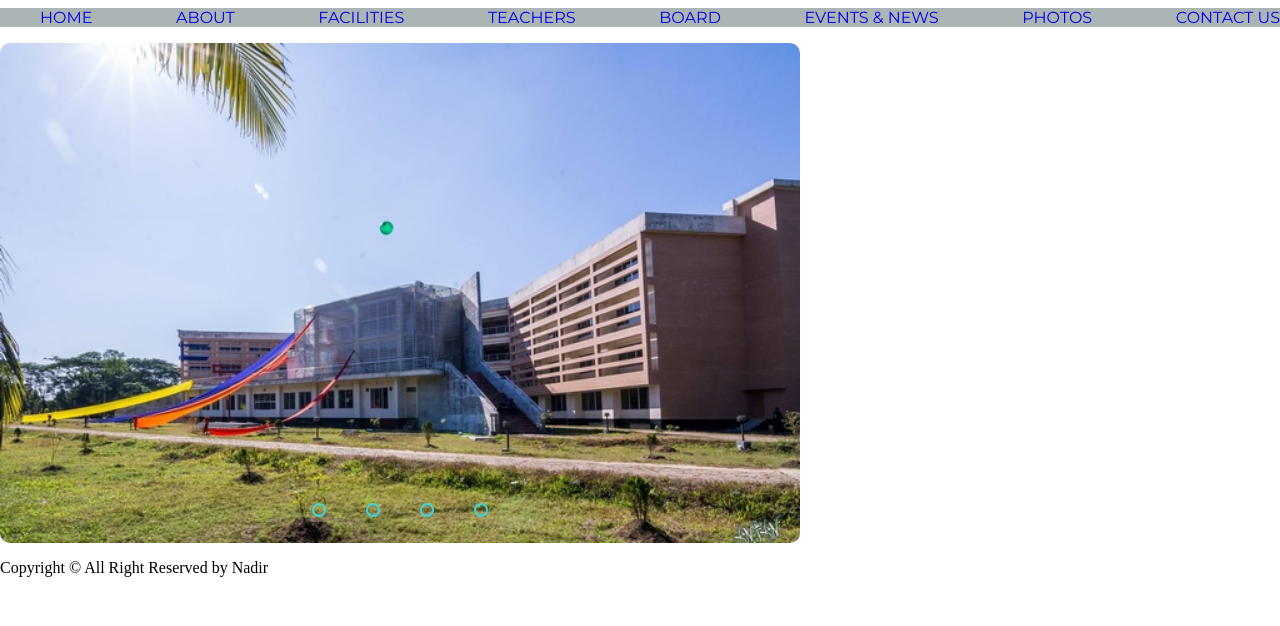
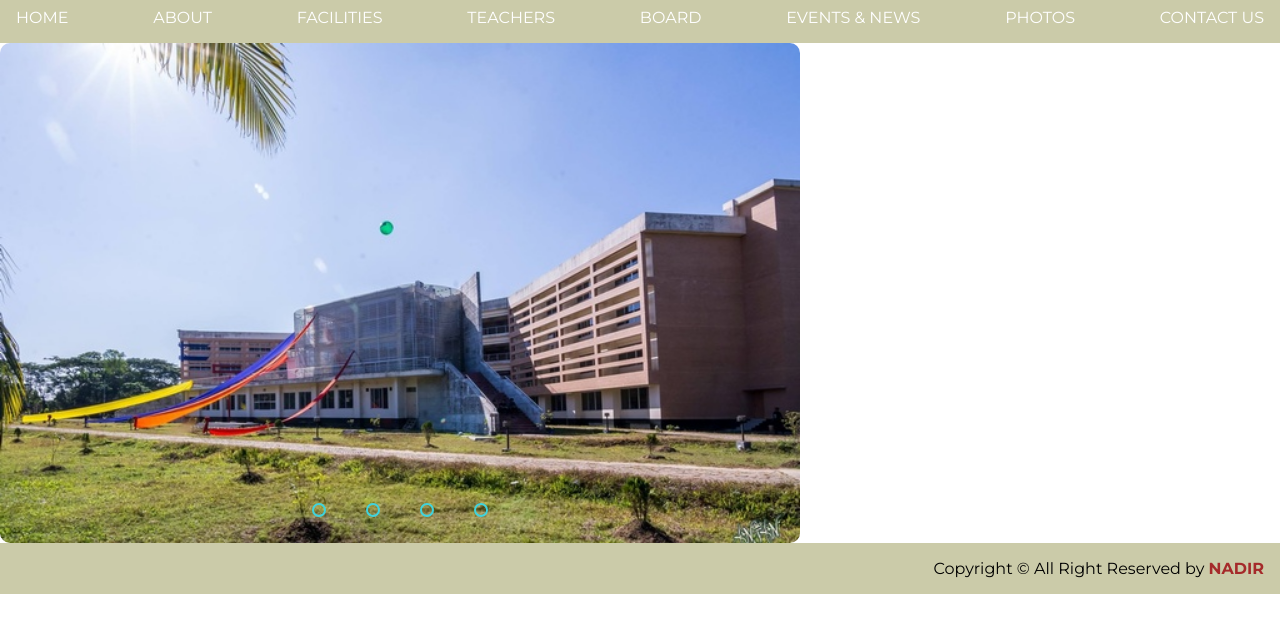
Before and after one commit to AshrafNadir/School-Website, a plain HTML site: page index.html in a window 1280 px wide. Shown: the part 174-800 px from the top of the page. Drawn offline with Linux system fonts and the light colour scheme.

Commit message:
committed

```diff
--- a/index.html
+++ b/index.html
@@ -11,7 +11,6 @@
     <div class="header">
         <img class="logo" src="images/logo.jpg" alt="logo">
             <h1>A.A.T.M ML High School</h1>
-
     </div>
 
     <div class="navigation-bar">
@@ -81,7 +80,7 @@
 
 
     <footer>
-        <p>Copyright © All Right Reserved by Nadir</p>
+        <p>Copyright © All Right Reserved by <span>Nadir</span></p>
 
 
     </footer>
--- a/main.css
+++ b/main.css
@@ -4,7 +4,7 @@ body{
     margin: 0;
     padding: 0;
 }
-li,a{
+li,a,p{
     font-family: "Montserrat",sans-serif;
 }
 
@@ -31,33 +31,49 @@ li,a{
 }
 
 .navigation-bar{
-    background-color: #acb5b5;
+    padding: 0;
+    background-color: #cbcba9;
 
 }
 
 .nav-list{
     display: flex;
     justify-content: space-between;
+    margin: 0;
+    padding: 0;
 
 }
 .nav-list li{
     list-style-type: none;
+    margin: 1em;
+    padding: 0;
+
 }
 .nav-list li a{
     text-decoration: none;
     text-transform: uppercase;
-}
+    color: white;
 
-/*.header{
-    margin: 0;
-    display: flex;
-    text-decoration: none;
 
 }
 
-.logo{
-    align-content: left;
-}/*
+
+footer{
+    background-color: #cbcba9;
+}
+
+footer p{
+    margin: 0;
+    padding: 1em;
+    text-align: end;
+}
+
+span{
+    text-transform: uppercase;
+    color: brown;
+    font-weight: bold;
+}
+
 
 
 
```
